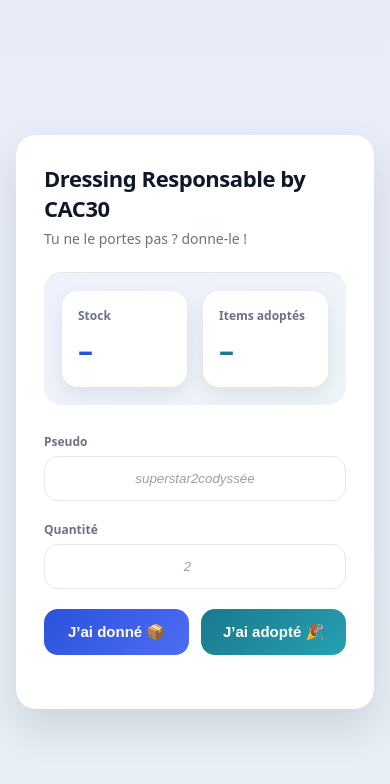
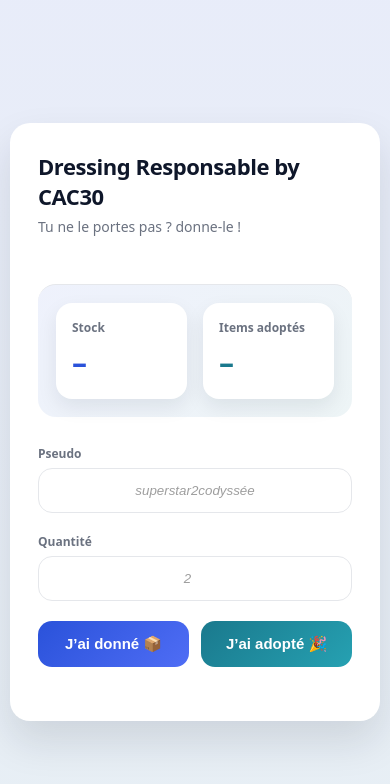
Before and after one commit to nonoflow/dressing-responsable-2026, a plain HTML site: page index.html in a window 390 px wide. Drawn offline with Linux system fonts and the light colour scheme; no server answers.

Commit message:
fix mobile first

```diff
--- a/index.html
+++ b/index.html
@@ -20,7 +20,7 @@
 
     body{
       margin:0;
-      min-height:100vh;
+      min-height:100dvh;
       background:
         linear-gradient(180deg, rgba(42,82,218,.06), rgba(26,121,141,.06)),
         var(--bg);
@@ -29,12 +29,16 @@
       display:flex;
       align-items:center;
       justify-content:center;
-      padding:16px;
+      padding: 10px;
+      overflow: hidden; /* ✅ empêche le scroll */
     }
 
     .app{
       width:100%;
       max-width:420px;
+      /*min-height: 100dvh;   /* ✅ tient compte de la barre mobile */
+      display: flex;
+      flex-direction: column;
       background:var(--card);
       border-radius:20px;
       padding:28px;
```
